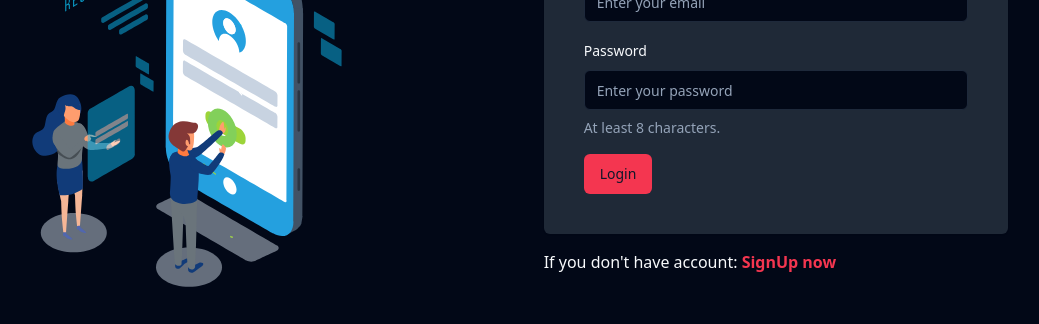
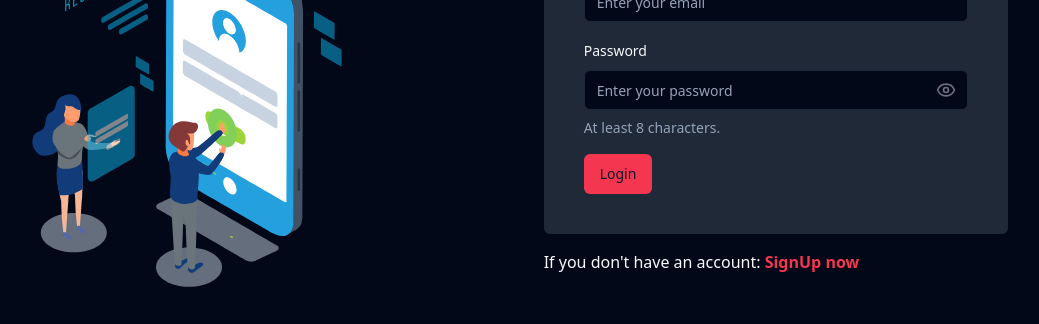
Before and after one commit to SShipon/bike-rental-client, a React (Vite) app: page /auth in a window 1280 px wide. Shown: the part 230-554 px from the top of the page, without its empty margins (167-1206 px from the left). Built offline with nearby package versions, Linux system fonts and the light colour scheme.

Commit message:
login an resgister show and hide passowrd woring

```diff
--- a/src/pages/Auth/Login.tsx
+++ b/src/pages/Auth/Login.tsx
@@ -1,3 +1,4 @@
+import React, { useState } from "react";
 import {
   Form,
   FormControl,
@@ -12,7 +13,6 @@
 import { loginSchema } from "@/validation/authValidation";
 import { Input } from "@/components/ui/input";
 import { Button } from "@/components/ui/button";
-import React from "react";
 import { AuthFormFieldProps } from "@/types/auth";
 import { Link, useNavigate } from "react-router-dom";
 import { useLoginMutation } from "@/redux/features/auth/authApi";
@@ -21,6 +21,7 @@
 import { verifyToken } from "@/utils/verifyToken";
 import { setUser } from "@/redux/features/auth/authSlice";
 import LoginAnimate from "./LoginAnimate";
+import { Eye, EyeOff } from "lucide-react"; // Assuming you're using an icon library like Lucide
 
 const Login = () => {
   const navigate = useNavigate();
@@ -82,6 +83,7 @@
                 inputType="password"
                 formControl={form.control}
               />
+
               <Button className="bg-[#F43650]" type="submit">
                 {isLoading ? "Logging..." : "Login"}
               </Button>
@@ -89,7 +91,7 @@
           </Form>
 
           <h3 className="my-4">
-            If you don't have account:{" "}
+            If you don't have an account:{" "}
             <Link
               className="text-[#F43650] font-semibold hover:font-bold"
               to={"/auth/register"}
@@ -111,6 +113,12 @@
   inputType,
   formControl,
 }) => {
+  const [showPassword, setShowPassword] = useState(false);
+
+  const togglePasswordVisibility = () => {
+    setShowPassword(!showPassword);
+  };
+
   return (
     <FormField
       control={formControl}
@@ -119,12 +127,27 @@
         <FormItem>
           <FormLabel>{label}</FormLabel>
           <FormControl>
-            <Input
-              placeholder={placeholder}
-              type={inputType || "text"}
-              {...field}
-              className="w-96"
-            />
+            <div className="relative">
+              <Input
+                placeholder={placeholder}
+                type={showPassword && inputType === "password" ? "text" : inputType || "text"}
+                {...field}
+                className="w-96 pr-10"
+              />
+              {inputType === "password" && (
+                <button
+                  type="button"
+                  onClick={togglePasswordVisibility}
+                  className="absolute inset-y-0 right-0 pr-3 flex items-center text-sm leading-5"
+                >
+                  {showPassword ? (
+                    <EyeOff className="h-5 w-5 text-gray-500" />
+                  ) : (
+                    <Eye className="h-5 w-5 text-gray-500" />
+                  )}
+                </button>
+              )}
+            </div>
           </FormControl>
           {description && <FormDescription>{description}</FormDescription>}
           <FormMessage />
--- a/src/pages/Auth/Register.tsx
+++ b/src/pages/Auth/Register.tsx
@@ -1,6 +1,5 @@
-/* eslint-disable @typescript-eslint/no-explicit-any */
+import React, { useState } from "react";
 import { FieldValues, SubmitHandler, useForm } from "react-hook-form";
-
 import { zodResolver } from "@hookform/resolvers/zod";
 import {
   Form,
@@ -20,6 +19,7 @@
 import { useSignUpMutation } from "@/redux/features/auth/authApi";
 import { toast } from "@/components/ui/use-toast";
 import RegisterAnimate from "./RegisterAnimate";
+import { Eye, EyeOff } from "lucide-react"; // Assuming you're using an icon library like Lucide
 
 const Register = () => {
   const navigate = useNavigate();
@@ -53,10 +53,11 @@
 
         navigate("/auth");
       }
-    } catch (error: any) {
+    } catch (error: unknown) {
+      const err = error as { data?: { message?: string } };
       toast({
         variant: "destructive",
-        title: error?.data?.message,
+        title: err?.data?.message || "An unexpected error occurred",
       });
     }
   };
@@ -110,13 +111,13 @@
                 formControl={form.control}
               />
               <Button className="bg-green-500" type="submit">
-                {isLoading ? "Signing..." : "SingUp"}
+                {isLoading ? "Signing..." : "SignUp"}
               </Button>
             </form>
           </Form>
 
           <h3 className="my-4">
-            Already have account then:{" "}
+            Already have an account?{" "}
             <Link
               className="text-[#F43650] font-semibold hover:font-bold"
               to={"/auth"}
@@ -139,6 +140,12 @@
   formControl,
   required,
 }) => {
+  const [showPassword, setShowPassword] = useState(false);
+
+  const togglePasswordVisibility = () => {
+    setShowPassword(!showPassword);
+  };
+
   return (
     <FormField
       control={formControl}
@@ -147,13 +154,28 @@
         <FormItem>
           <FormLabel>{label}</FormLabel>
           <FormControl>
-            <Input
-              placeholder={placeholder}
-              type={inputType || "text"}
-              {...field}
-              className="w-96"
-              required={required}
-            />
+            <div className="relative">
+              <Input
+                placeholder={placeholder}
+                type={showPassword && inputType === "password" ? "text" : inputType || "text"}
+                {...field}
+                className="w-96 pr-10"
+                required={required}
+              />
+              {inputType === "password" && (
+                <button
+                  type="button"
+                  onClick={togglePasswordVisibility}
+                  className="absolute inset-y-0 right-0 pr-3 flex items-center text-sm leading-5"
+                >
+                  {showPassword ? (
+                    <EyeOff className="h-5 w-5 text-gray-500" />
+                  ) : (
+                    <Eye className="h-5 w-5 text-gray-500" />
+                  )}
+                </button>
+              )}
+            </div>
           </FormControl>
           {description && <FormDescription>{description}</FormDescription>}
           <FormMessage />
```
